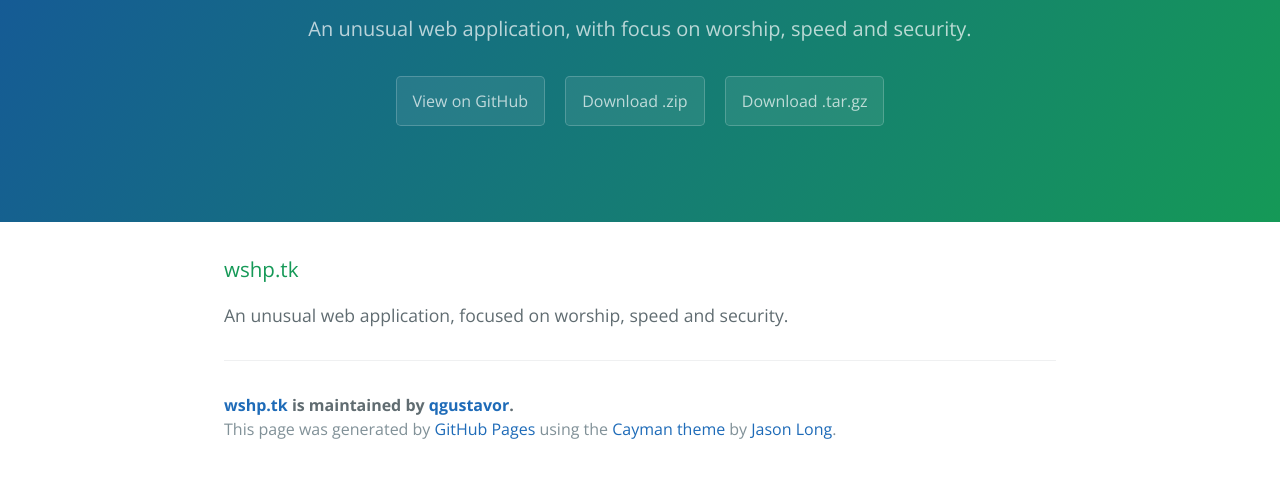
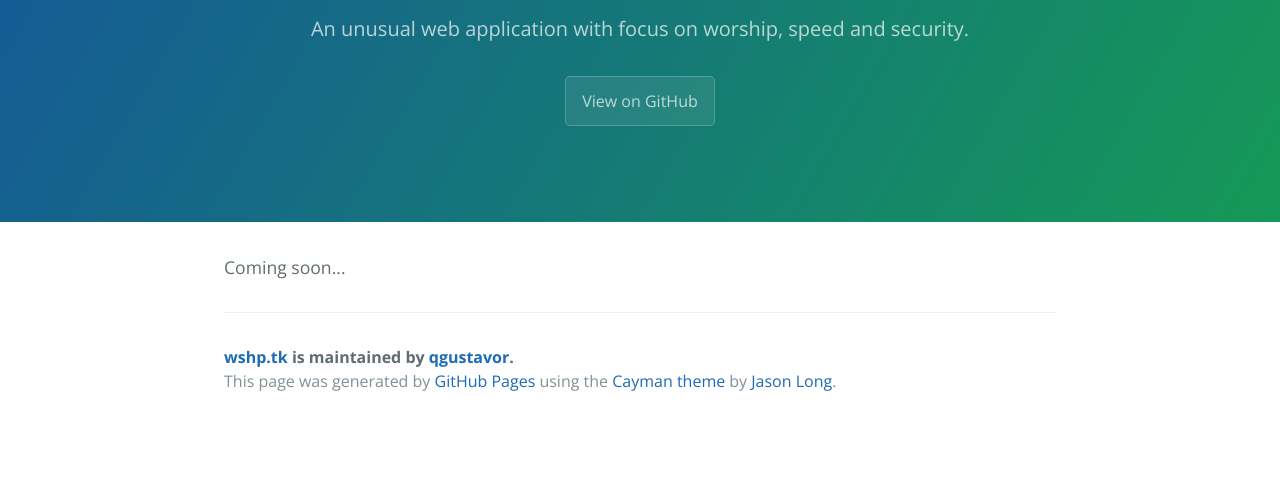
Before and after one commit to qgustavor/wshp, a plain HTML site: page index.html in a window 1280 px wide. Shown: the part 161-638 px from the top of the page. Drawn offline with nearby package versions, Linux system fonts and the light colour scheme.

Commit message:
Do some fixes in the default generated page

```diff
--- a/index.html
+++ b/index.html
@@ -5,24 +5,19 @@
     <title>wshp.tk by qgustavor</title>
     <meta name="viewport" content="width=device-width, initial-scale=1">
     <link rel="stylesheet" type="text/css" href="stylesheets/normalize.css" media="screen">
-    <link href='http://fonts.googleapis.com/css?family=Open+Sans:400,700' rel='stylesheet' type='text/css'>
+    <link href='//fonts.googleapis.com/css?family=Open+Sans:400,700' rel='stylesheet' type='text/css'>
     <link rel="stylesheet" type="text/css" href="stylesheets/stylesheet.css" media="screen">
     <link rel="stylesheet" type="text/css" href="stylesheets/github-light.css" media="screen">
   </head>
   <body>
     <section class="page-header">
       <h1 class="project-name">wshp.tk</h1>
-      <h2 class="project-tagline">An unusual web application, with focus on worship, speed and security.</h2>
+      <h2 class="project-tagline">An unusual web application with focus on worship, speed and security.</h2>
       <a href="https://github.com/qgustavor/wshp.tk" class="btn">View on GitHub</a>
-      <a href="https://github.com/qgustavor/wshp.tk/zipball/master" class="btn">Download .zip</a>
-      <a href="https://github.com/qgustavor/wshp.tk/tarball/master" class="btn">Download .tar.gz</a>
     </section>
 
     <section class="main-content">
-      <h3>
-<a id="wshptk" class="anchor" href="#wshptk" aria-hidden="true"><span class="octicon octicon-link"></span></a>wshp.tk</h3>
-
-<p>An unusual web application, focused on worship, speed and security.</p>
+      <p>Coming soon...</p>
 
       <footer class="site-footer">
         <span class="site-footer-owner"><a href="https://github.com/qgustavor/wshp.tk">wshp.tk</a> is maintained by <a href="https://github.com/qgustavor">qgustavor</a>.</span>
```
